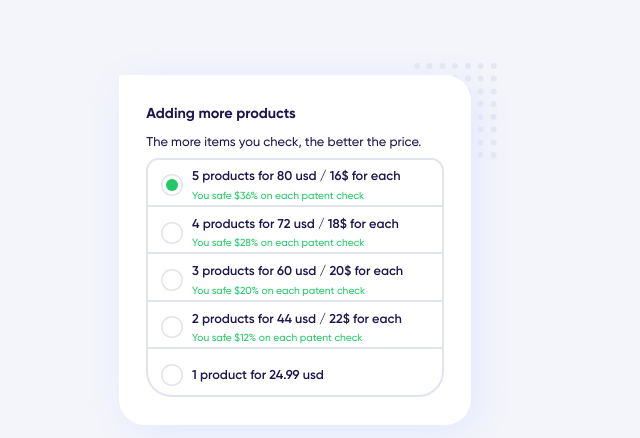
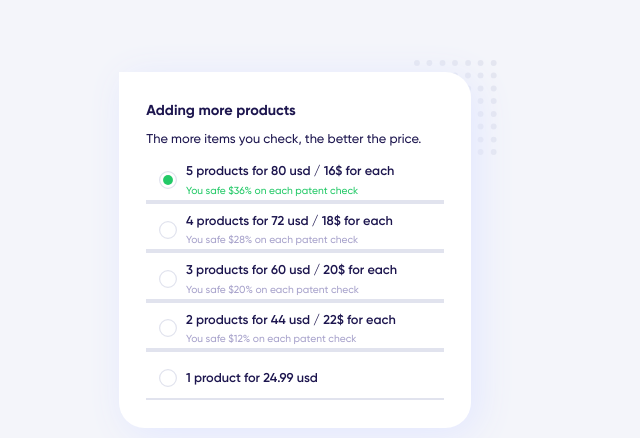
Before and after one commit to Chiga2030/testform, a React (Create React App) app: page / in a window 1280 px wide. Shown: the part 156-594 px from the top of the page, without its empty margins (332-972 px from the left). Built offline with nearby package versions, Linux system fonts and the light colour scheme.

Commit message:
added styles for selection button

```diff
--- a/src/components/ListProductItem/ListProductItem.jsx
+++ b/src/components/ListProductItem/ListProductItem.jsx
@@ -21,7 +21,11 @@ const ListProductItem = ({
       className={props.styles.column}
     >
       <span className={props.styles.radioBox}>
-        <img src={isSelect ? radioWithDot : radio} alt=""/>
+        <img
+          className={props.styles.radioImg}
+          src={isSelect ? radioWithDot : radio}
+          alt=""
+        />
         <input
           className={props.styles.radio}
           name="selectProduct"
@@ -42,7 +46,12 @@ const ListProductItem = ({
         </p>
         {
           (discount ?
-            (<p className={props.styles.subtitle}>
+            (<p className={classNames(
+              props.styles.subtitle,
+              {
+                [props.styles.choicedSubtitle]: isSelect,
+              },
+            )}>
               You safe ${discount}% on each patent check
             </p>) : ''
           )}
--- a/src/components/ProductSelectionBlock/ProductSelectionBlock.module.css
+++ b/src/components/ProductSelectionBlock/ProductSelectionBlock.module.css
@@ -1,10 +1,12 @@
 :root {
+  /*--border-size: 1px;*/
   --border-size: .16vw;
+  /*--border-size: .2vw;*/
 }
 
 .roundedEdges {
-  border: var(--border-size) solid var(--stroke-color);
-  border-radius: 1vw 1vw 2vw 2vw;
+  /*border: var(--border-size) solid var(--stroke-color);*/
+  /*border-radius: 1vw 1vw 2vw 2vw;*/
 }
 
 .list {
@@ -20,6 +22,19 @@
   padding: .7vw 0 .25vw 0;
   height: 2.6vw;
   cursor: pointer;
+  overflow: hidden;
+  border-bottom: var(--border-size) solid var(--stroke-color);
+  /*border: var(--border-size) solid var(--stroke-color);*/
+  /*border: var(--border-size) solid var(--stroke-color);*/
+  /*border: var(--border-size) solid var(--stroke-color);*/
+}
+/*
+.column:hover {
+  background-color: var(--stroke-color);
+}*/
+
+.selectedColumn {
+  background-color: var(--stroke-color);
 }
 
 .withBorderBottom:not(:last-child) {
@@ -32,6 +47,11 @@
   display: flex;
   justify-content: center;
   align-items: center;
+}
+
+.radioImg {
+  height: 1.4vw;
+  width: 1.4vw;
 }
 
 .radio {
@@ -63,6 +83,10 @@
 .subtitle {
   font-size: 0.8vw;
   margin: 0;
+  color: var(--unchoiced-text-color);
+}
+
+.choicedSubtitle {
   color: var(--main-button-color);
 }
 
--- a/src/index.css
+++ b/src/index.css
@@ -1,6 +1,7 @@
 :root {
   --main-text-color: #1c154e;
   --additional-text-color: #afb4cc;
+  --unchoiced-text-color: #a7a2cb;
   --placeholder-text-color: #d0d3e2;
   --stroke-color: #e1e3ee;
   --main-bg-color: #fff;
```
